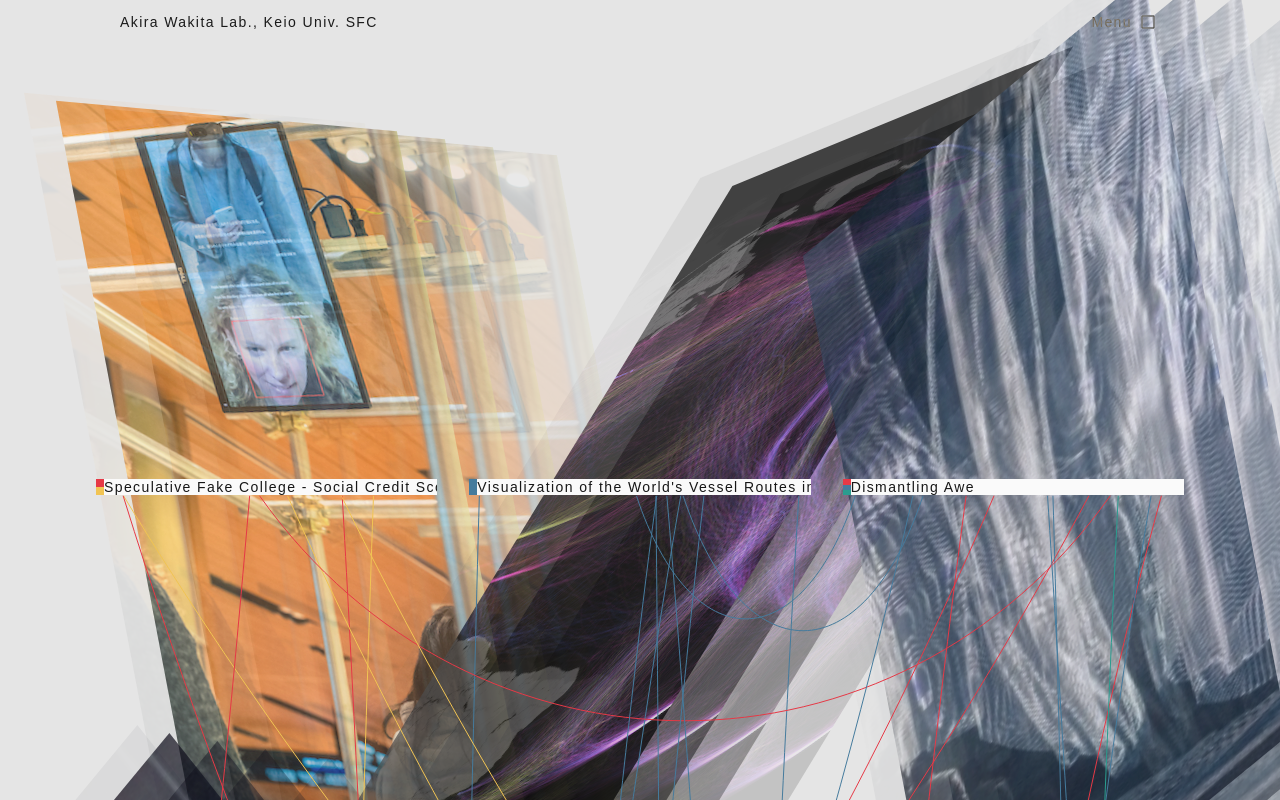
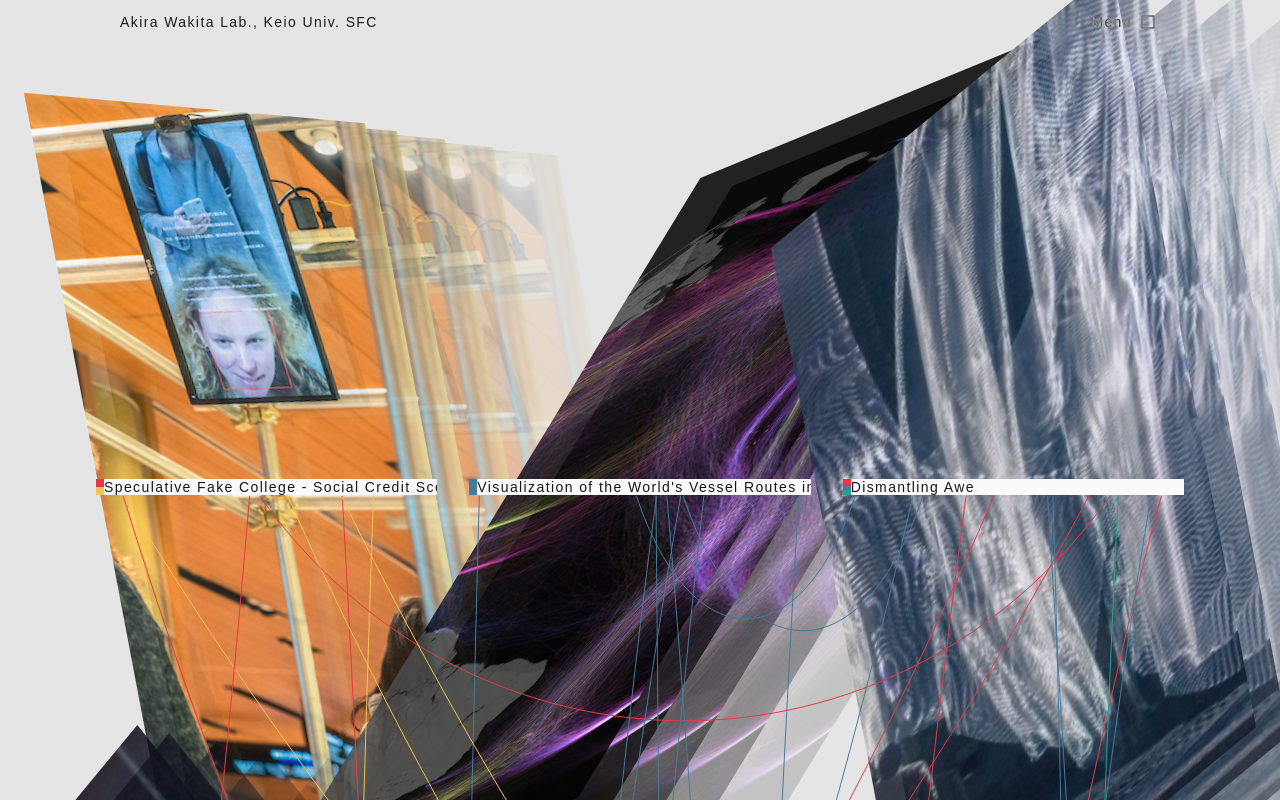
Before and after one commit to wakita-lab/web, a Next.js app: page / in a window 1280 px wide. Shown: the top 800 px of the page. Built offline with nearby package versions, Linux system fonts and the light colour scheme; a web font is replaced by a local one.

Commit message:
fix: Increase opacity of work images in Home component for better visibility

```diff
--- a/src/app/page.tsx
+++ b/src/app/page.tsx
@@ -71,7 +71,7 @@ export default function Home() {
               alt={work.title.en}
               width={512}
               height={512}
-              className={`-z-30 aspect-[9/20] object-cover opacity-5 ${affineMatrixClassName}`}
+              className={`-z-30 aspect-[9/20] object-cover opacity-85 ${affineMatrixClassName}`}
             /> {/* $0 */ }
             <div className="absolute inset-y-0 z-20 m-auto flex h-fit w-full">
               <div className="flex min-w-2 flex-col">
```
